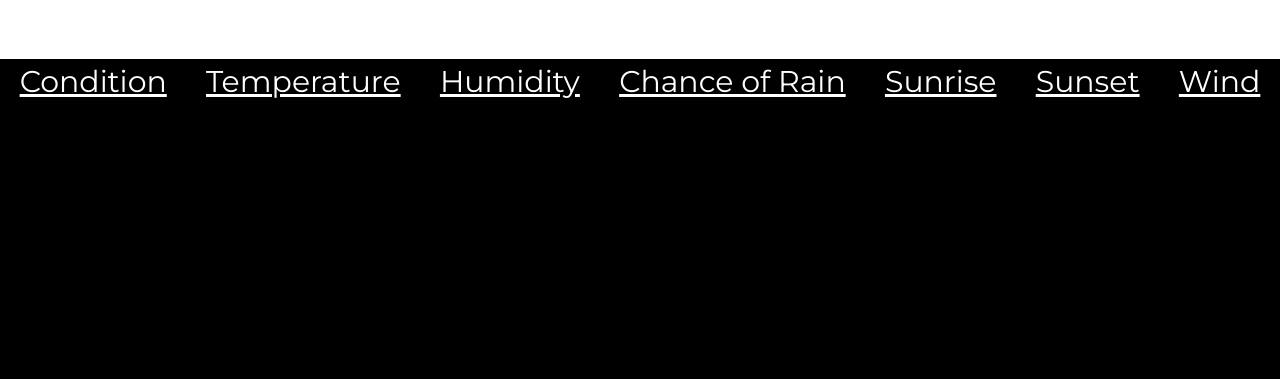
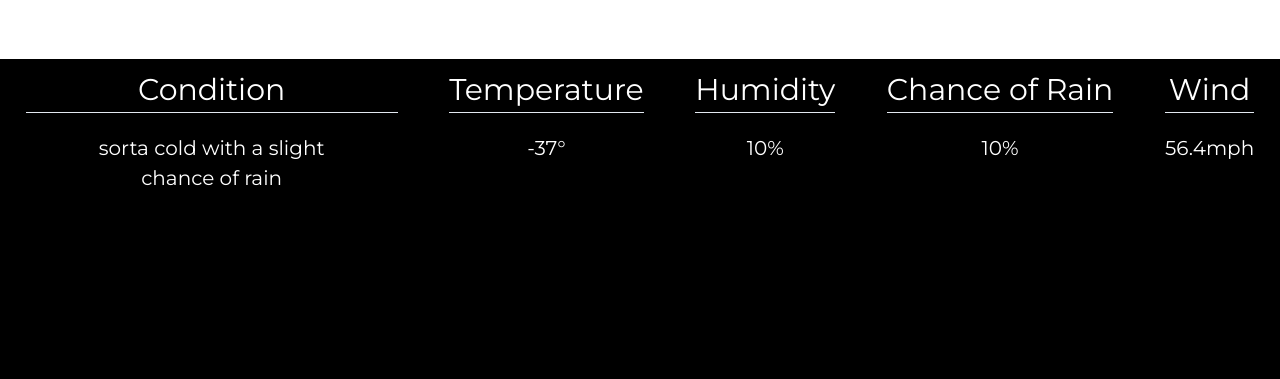
Before and after one commit to Robust-ness/Weather-Music, a website: page index.html in a window 1280 px wide. Shown: the part 828-1207 px from the top of the page. After the commit the page ends 1047 px from the top, so only its background shows below. Drawn offline with Linux system fonts and the light colour scheme.

Commit message:
finished up css

```diff
--- a/css/main.css
+++ b/css/main.css
@@ -54,7 +54,6 @@
 
 .button{
     width:40vh;
-    color:lightgray;
     background-color:white;
     color:black;
     padding:2.5vh;
@@ -112,15 +111,42 @@
 
 }
 
+.music-link{
+    background-color: black;
+    color:white;
+    width:40vh;
+    padding:2.5vh;
+    border-radius:5vh;
+    text-align:center;
+    margin:auto;
+}
+
+.music-link:hover{
+    background-color:rgb(50, 50, 50);
+    cursor:pointer;
+}
+
 .display-weather{
-    height:40%;
+    height:20%;
     display:flex;
     justify-content: space-around;
 }
 
 .display-weather .condition, .temperature, .humidity, .rain-chance, .sunrise, .sunset, .wind{
     font-size:1.5rem;
-    text-decoration: underline;
+    margin-top:1vh;
+    text-align:center;
+}
+
+.display-weather .condition-desc, .temperature-desc, .humidity-desc, .rain-chance-desc, .sunrise-desc, .wind-desc{
+    font-size:1rem;
+    margin-top:2.5vh;
+    text-align:center;
+}
+
+.condition-desc{
+    width:80%;
+    margin:0 auto;
 }
 
 form{
--- a/index.html
+++ b/index.html
@@ -32,17 +32,51 @@
         <div class="music">
 
         </div>
-
+        <div class="music-link">
+            Click Here to See the Song!
+        </div>
     </div>
 
     <div class="display-weather">
-        <div class="condition">Condition</div>
-        <div class="temperature">Temperature</div>
-        <div class="humidity">Humidity</div>
-        <div class="rain-chance">Chance of Rain</div>
-        <div class="sunrise">Sunrise</div>
-        <div class="sunset">Sunset</div>
-        <div class="wind">Wind</div>
+        <div class="condition">
+            Condition
+            <hr>
+            <div class="condition-desc">
+                sorta cold with a slight chance of rain
+            </div>
+        </div>
+
+        <div class="temperature">
+            Temperature
+            <hr>
+            <div class="temperature-desc">
+                -37°
+            </div>
+        </div>
+
+        <div class="humidity">
+            Humidity
+            <hr>
+            <div class="humidity-desc">
+                10%
+            </div>
+        </div>
+
+        <div class="rain-chance">
+            Chance of Rain
+            <hr>
+            <div class="rain-chance-desc">
+                10%
+            </div>
+        </div>
+
+        <div class="wind">
+            Wind
+            <hr>
+            <div class="wind-desc">
+                56.4mph
+            </div>
+        </div>
     </div>
 
     <script type="text/javascript" src="main.js"></script>
```
